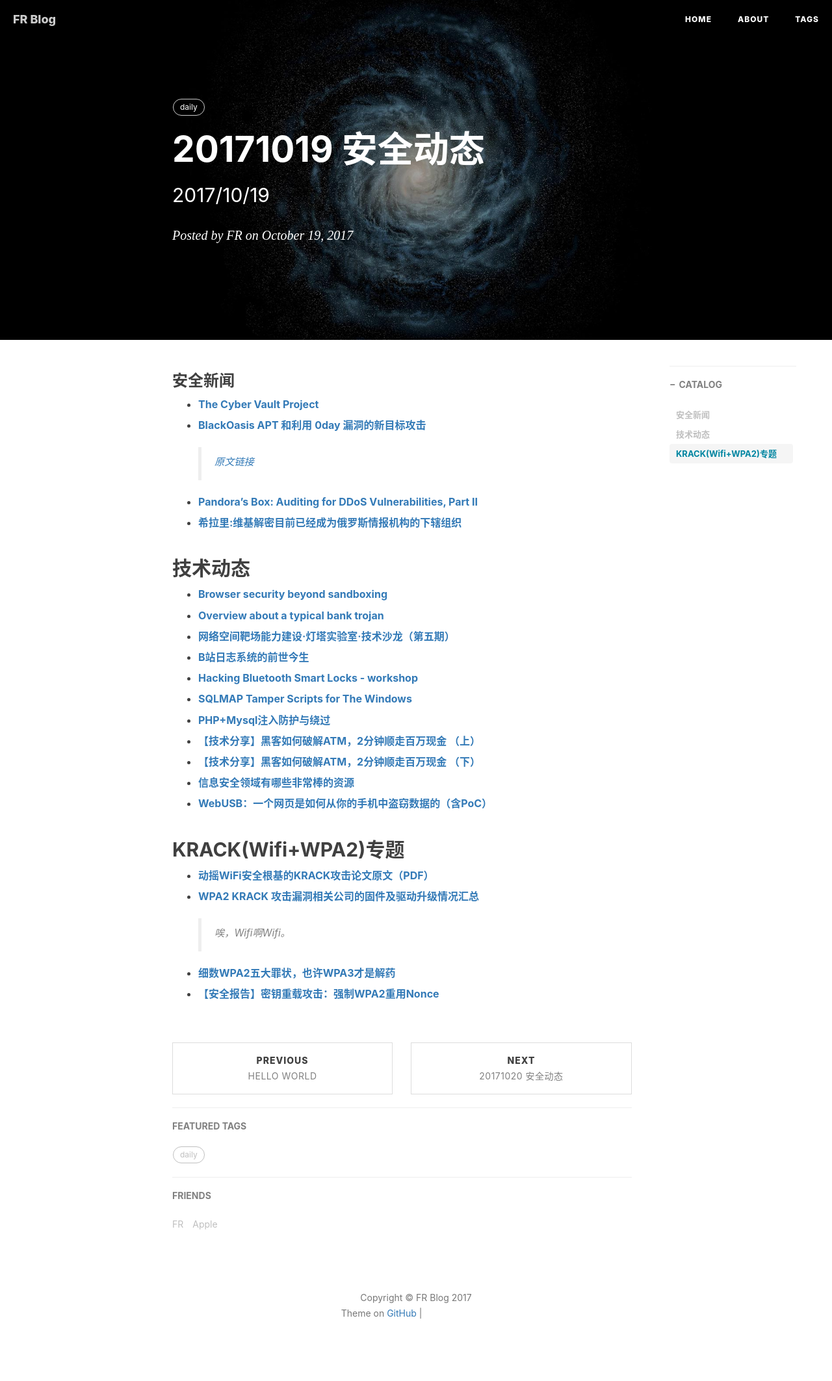
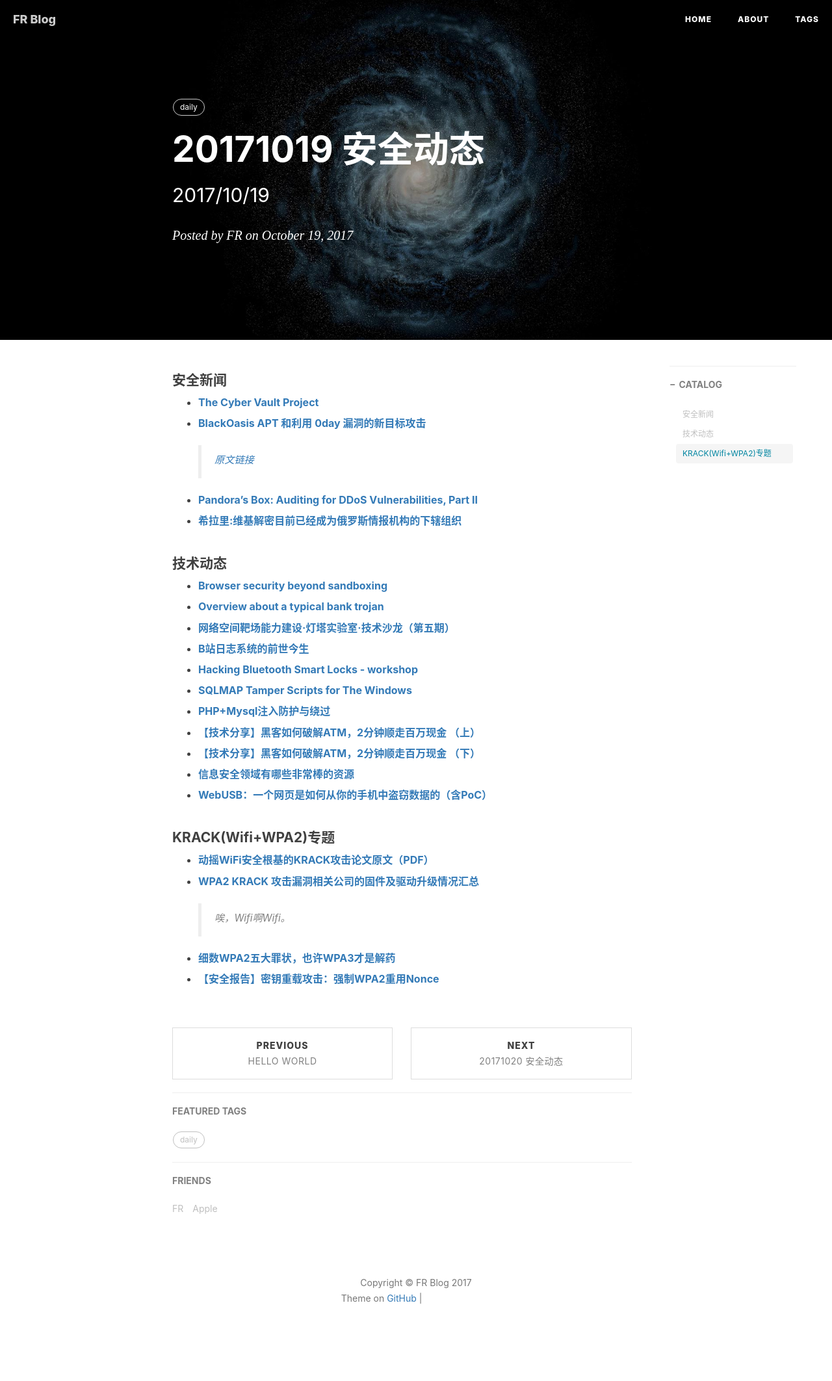
Before and after one commit to flankeraptor/flankeraptor.github.io, a Jekyll site: the page built from _posts/2017-10-19-20171019-安全动态.md, in a window 1280 px wide. Shown: the whole page at 65% size. Built offline with Jekyll 4.4.1, drawn with Linux system fonts in a browser that asks for light colours; nearby versions of some CDN libraries; comment, search, counter and statistics services are not loaded; after the commit the page ends 2102 px from its top, so only the background shows below that; grey boxes are pictures that could not be loaded.

```diff
--- a/_posts/2017-10-19-20171019-安全动态.md
+++ b/_posts/2017-10-19-20171019-安全动态.md
@@ -9,7 +9,7 @@ catalog: true
 tags:
     - daily
 ---
-### 安全新闻
+#### 安全新闻
 - **[The Cyber Vault Project](http://nsarchive.gwu.edu/project/cyber-vault-project)**
 
  - **[BlackOasis APT 和利用 0day 漏洞的新目标攻击](https://paper.seebug.org/418/)**
@@ -19,7 +19,7 @@ tags:
 
 - **[希拉里:维基解密目前已经成为俄罗斯情报机构的下辖组织](https://www.easyaq.com/news/1494321464.shtml)**
 
-## 技术动态
+#### 技术动态
 - **[Browser security beyond sandboxing](https://blogs.technet.microsoft.com/mmpc/2017/10/18/browser-security-beyond-sandboxing/)**
 
 - **[Overview about a typical bank trojan](http://www.blackstormsecurity.com/docs/FOAATTB.pdf)**
@@ -42,7 +42,7 @@ tags:
 
 - **[WebUSB：一个网页是如何从你的手机中盗窃数据的（含PoC）](http://www.freebuf.com/articles/web/150335.html)**
 
-## KRACK(Wifi+WPA2)专题
+#### KRACK(Wifi+WPA2)专题
 - **[动摇WiFi安全根基的KRACK攻击论文原文（PDF）](https://papers.mathyvanhoef.com/ccs2017.pdf)**
 
 - **[WPA2 KRACK 攻击漏洞相关公司的固件及驱动升级情况汇总](https://www.easyaq.com/news/496928615.shtml)**
```
